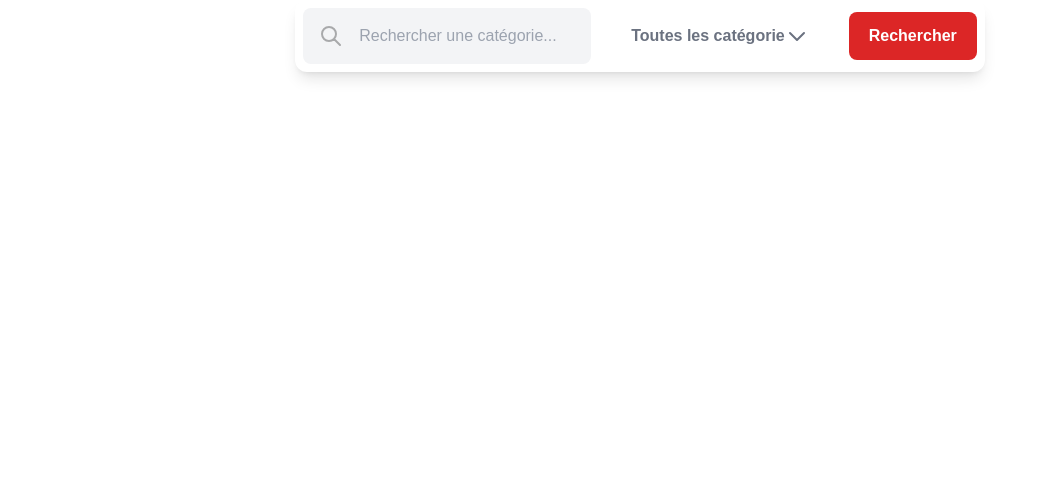
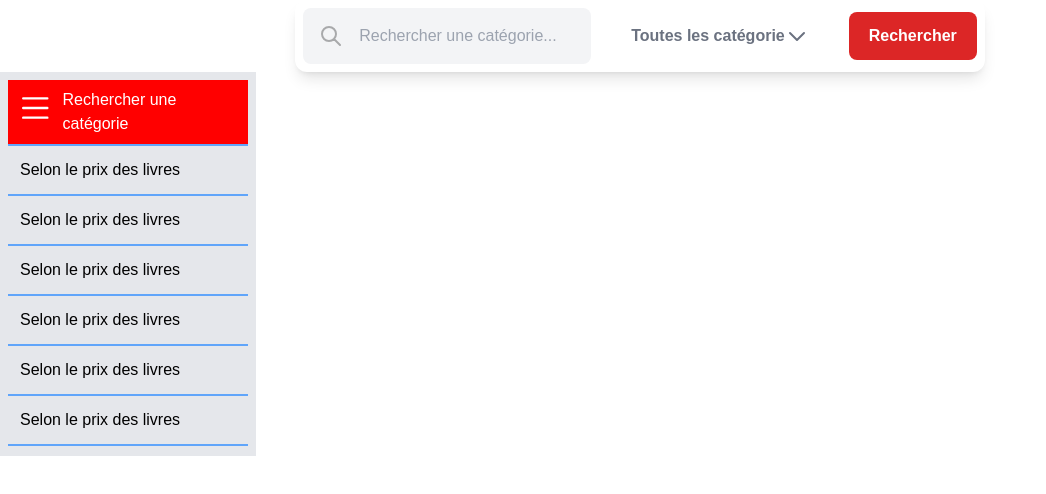
Before and after one commit to Dieumerci-M2/Saitama-minset, a React (Vite) app: page /contact in a window 1280 px wide. Shown: the top 494 px of the page, without its empty margins (0-1046 px from the left). Built offline with nearby package versions, Linux system fonts and the light colour scheme.

Commit message:
feat: implement search category form

```diff
--- a/package.json
+++ b/package.json
@@ -15,17 +15,17 @@
     "@material-tailwind/react": "^1.2.5",
     "react": "^18.2.0",
     "react-dom": "^18.2.0",
+    "react-icons": "^4.7.1",
     "uninstall": "^0.0.0"
   },
   "devDependencies": {
     "@types/react": "^18.0.26",
     "@types/react-dom": "^18.0.9",
     "@vitejs/plugin-react": "^3.0.0",
+    "autoprefixer": "^10.4.13",
     "eslint": "^8.33.0",
+    "postcss": "^8.4.21",
     "prettier": "2.8.3",
-    "react-router-dom": "^6.8.0",
-    "autoprefixer": "^10.4.13",
-    "postcss": "^8.4.21",
     "react-router-dom": "^6.8.0",
     "tailwindcss": "^3.2.4",
     "vite": "^4.0.0"
--- /dev/null
+++ b/src/components/CategoriesSearch.jsx
@@ -0,0 +1,26 @@
+import React from 'react'
+import { BsList } from 'react-icons/bs';
+import {  BsChevronRight } from 'react-icons/bs';
+
+function CategoriesSearch() {
+  return (
+    <div className='flex flex-col p-2 w-64 border-b-2 border-[white]-600 bg-gray-200'>
+      <div className='flex flex-row w-[100%] justify-between'>
+      <div className=' flex border-b-2 p-2 border-blue-400 bg-[red]'>
+        <span className='flex  text-white flex-row justify-around gap-2'><BsList size={40} color={"white"} />Rechercher une catégorie</span>
+        </div>
+      </div>
+        <div className='flex flex-column flex-wrap justify-between'>
+        <span className='border-b-2 border-blue-400 p-3 w-full'>Selon le prix des livres </span>
+        <p className='border-b-2 border-blue-400 p-3 w-full'>Selon le prix des livres</p>
+        <p className='border-b-2 border-blue-400 p-3 w-full'>Selon le prix des livres</p>
+        <p className='border-b-2 border-blue-400 p-3 w-full'>Selon le prix des livres</p>
+        <p className='border-b-2 border-blue-400 p-3 w-full' >Selon le prix des livres</p>
+        <p className='border-b-2 border-blue-400 p-3 w-full'>Selon le prix des livres</p>
+    </div>
+
+    </div>
+  )
+}
+
+export default CategoriesSearch
--- a/src/pages/Contactpage.jsx
+++ b/src/pages/Contactpage.jsx
@@ -1,4 +1,5 @@
 import React from 'react'
+import CategoriesSearch from '../components/CategoriesSearch'
 import Rechercher from '../components/Rechercher'
 
 
@@ -8,6 +9,9 @@ const Contactpage = () => {
       <div>
        <Rechercher />
       </div>
+      <div>
+        <CategoriesSearch />
+      </div>
 
     </div>
   )
```
Also changed, not shown: 1 other file (tests, documents, lock files or other folders).
